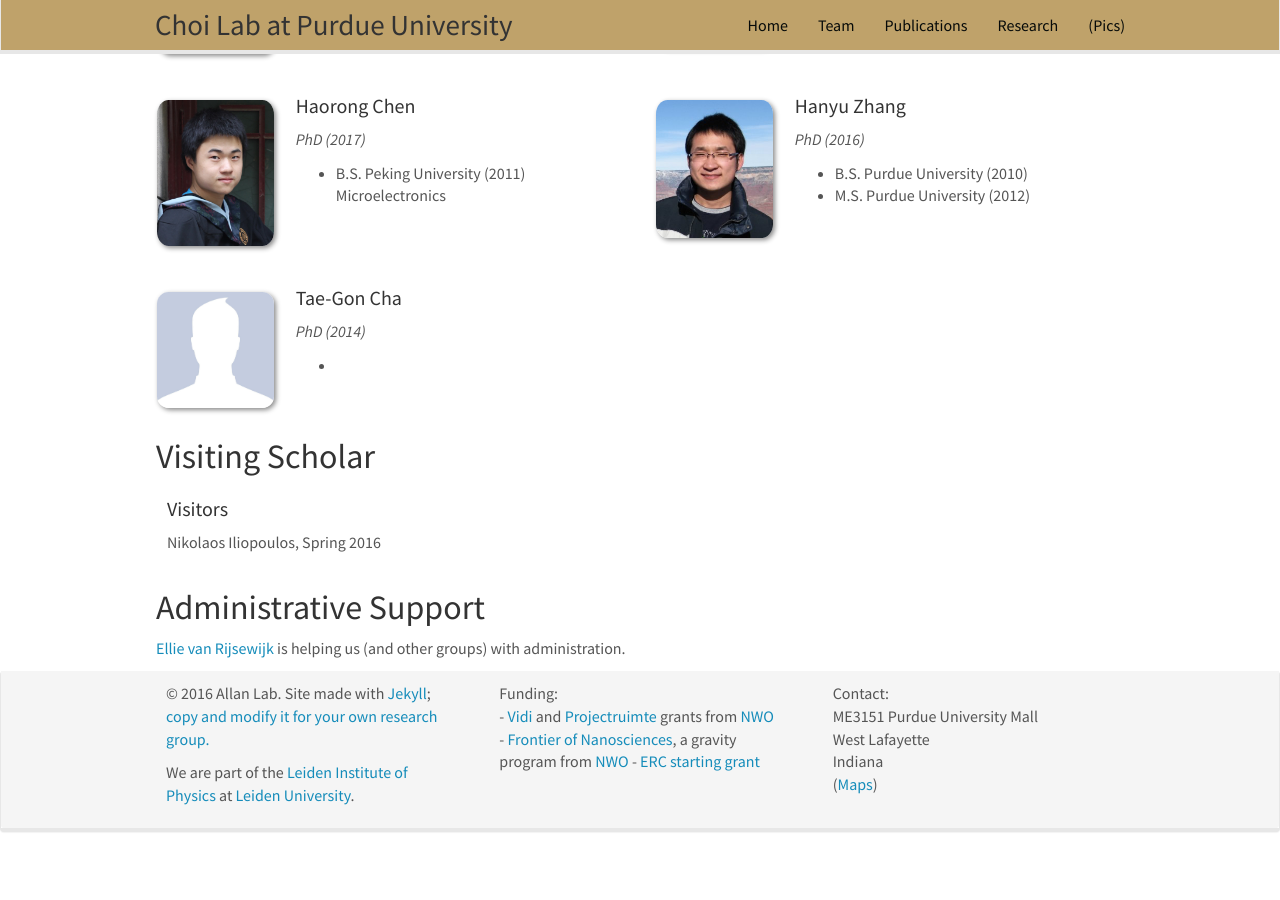
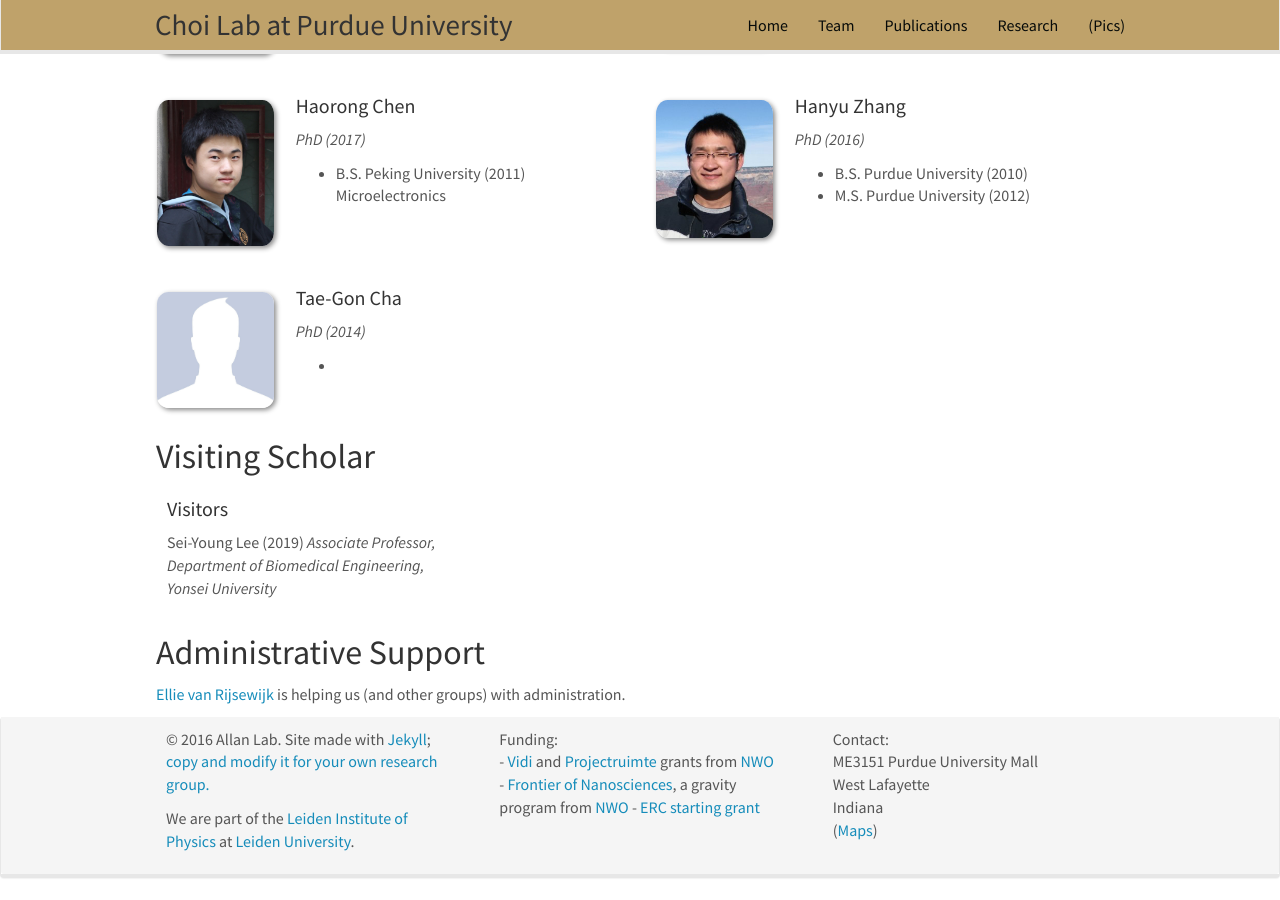
Before and after one commit to choidnalab/choidnalab.github.io, a Jekyll site: the page built from _pages/team.md, in a window 1280 px wide and 900 px high, scrolled down 1410 px. Built offline with Jekyll 4.4.1, drawn with Linux system fonts in a browser that asks for light colours; nearby versions of some CDN libraries; before the commit the page ends 2264 px from its top, so only the background shows below that.

Commit message:
Update alumni_visitors.yml

```diff
--- a/_data/alumni_visitors.yml
+++ b/_data/alumni_visitors.yml
@@ -1 +1,2 @@
-- name: Nikolaos Iliopoulos, Spring 2016
+- name: Sei-Young Lee (2019)
+  info: Associate Professor, Department of Biomedical Engineering, Yonsei University
```
